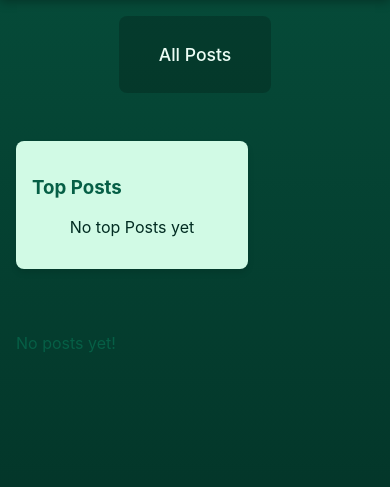
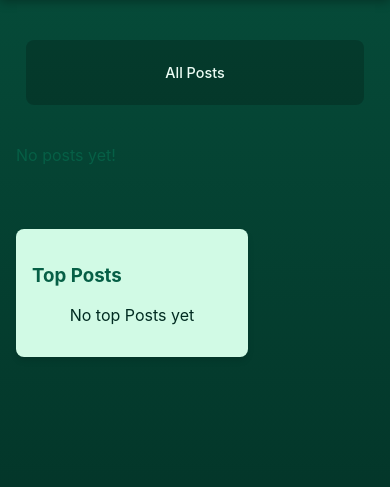
Before and after one commit to Lochy2000/PP4_mantis_feed, a Django app: page / in a window 390 px wide. Shown: the part 97-584 px from the top of the page. Run offline with Django 5.2, Linux system fonts and the light colour scheme; data that the repository does not hold is empty.

Commit message:
changing order layout for post_list

```diff
--- a/posts/templates/posts/post_list.html
+++ b/posts/templates/posts/post_list.html
@@ -2,6 +2,9 @@
 {% block title %} Home {% endblock %}
 
 {%block content %}
+<div class="post-container">
+
+    <div class="content-section">
         <div class="category-bar">
             <div class="category-container">
                 <a href="{% url 'posts:post_list' %}" class="category-item {% if not selected_category %}active{% endif %}">
@@ -16,7 +19,7 @@
         </div>
 
 
-<div class="post-container">
+
         <div class="posts-main">
             {% for post in posts %}
                 <article class="post-card">
@@ -25,7 +28,6 @@
                         {% if post.category %}
                         | Category {{post.category.name }}
                         {% endif %}
-                    | {{post.comments.count}} comments
                     </div>
 
                     <h2><a href="{% url 'posts:post_detail' post.id %}">{{ post.title }}</a></h2>
@@ -43,8 +45,10 @@
                 <p>No posts yet!</p>
             {% endfor %}
         </div>
+    </div>
 
-    <aside>
+
+    <aside class="side-bar">
         <div class="post-card">
             <h3>Top Posts</h3>
             {% for post in top_posts %}
--- a/static/css/style.css
+++ b/static/css/style.css
@@ -50,10 +50,14 @@
     margin: 2rem auto;
     padding: 0 1rem;
     display: grid;
-    grid-template-columns: 3fr 1fr;
+    grid-template-columns: 1fr 250px;
     gap: 2rem;
   }
-
+  .content-section{
+    display: flex;
+    flex-direction: column;
+    gap: 1rem;
+  }
   .post-card {
     background-color: var(--light-green);
     border-radius: 8px;
@@ -106,7 +110,7 @@
     display: flex;
     background-color: rgba(0, 0, 0, 0.2);
     padding: 0.5rem;
-    margin: 1rem 0;
+    margin: 0 auto;
     border-radius: 8px;
     width: fit-content;
     min-width: min-content;
@@ -293,6 +297,11 @@
   }
 
   /* Top post styling */
+  .side-bar{
+    position: sticky;
+    top: 2rem;
+    height: fit-content;
+  }
   .top-post-item{
     padding: 0.75rem 0;
     display: flex;
@@ -346,23 +355,46 @@
       flex-direction: column;
       gap: 1rem;
     }
-
-    aside {
-      order: -1;
+    .posts-main{
+      order: 2;
     }
-
     aside .post-card{
       display: inline-block;
       min-width: 200px;
       width: auto;
       max-width: 100%;
     }
+    .side-bar{
+      position: static;
+      order: 1;
+    }
 
     .post-card{
       margin: 1rem 0;
     }
+
+    .content-section{
+      order: 1;
+    }
+
     .top-post-item{
       width: 100%;
     }
 
+    .category-bar{
+      width: 90%;
+      margin: 0.5rem auto;
+    }
+
+    .category-container{
+      flex-wrap: wrap;
+      justify-content: center;
+      gap: 0.25rem;
+    }
+
+    .category-item{
+      padding: 0.5rem 1rem;
+      font-size: 0.9rem;
+    }
+
   }
```
Also changed, not shown: 1 other file. Lines whose indentation alone changed are shown as unchanged.
